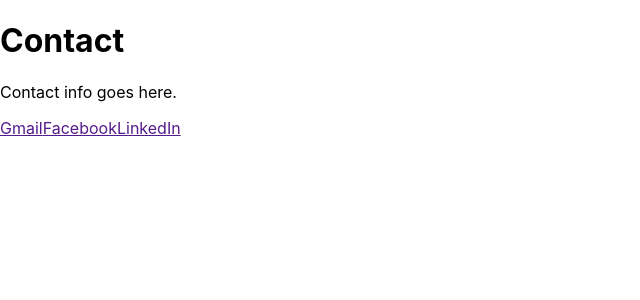
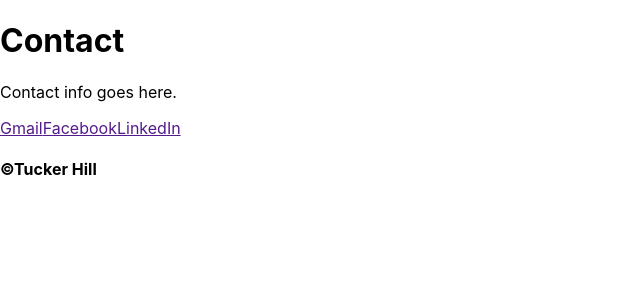
Before and after one commit to hill1635/hill-react-portfolio, a React (Create React App) app: page /contact in a window 1280 px wide. Shown: the top 300 px of the page, without its empty margins (0-640 px from the left). Built offline with nearby package versions, Linux system fonts and the light colour scheme.

Commit message:
Footer component code added.  Imported to App.js and Fragment added to application.

```diff
--- a/src/App.js
+++ b/src/App.js
@@ -1,5 +1,6 @@
 import React from "react";
 import { BrowserRouter as Router, Route } from "react-router-dom";
+import Footer from "./components/Footer";
 import Bio from "./components/pages/Bio";
 import Portfolio from "./components/pages/Portfolio";
 import Contact from "./components/pages/Contact";
@@ -12,6 +13,7 @@ function App() {
         <Route exact path="/" component={Bio} />
         <Route exact path="/portfolio" component={Portfolio} />
         <Route exact path="/contact" component={Contact} />
+        <Footer />
       </div>
     </Router>
   );
--- a/src/components/Footer.js
+++ b/src/components/Footer.js
@@ -0,0 +1,11 @@
+import React from "react";
+
+function Footer() {
+    return (
+        <div>
+            <h4>©Tucker Hill</h4>
+        </div>
+    );
+}
+
+export default Footer;
```
